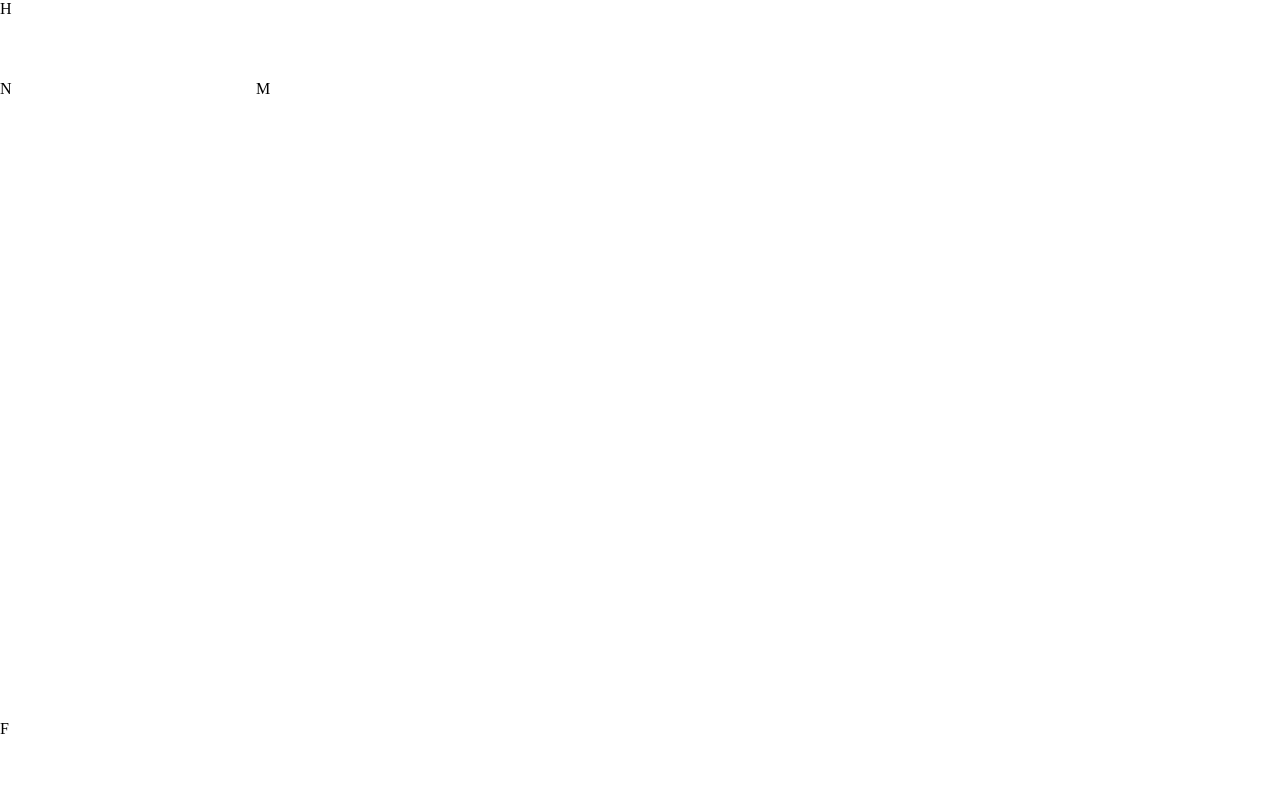
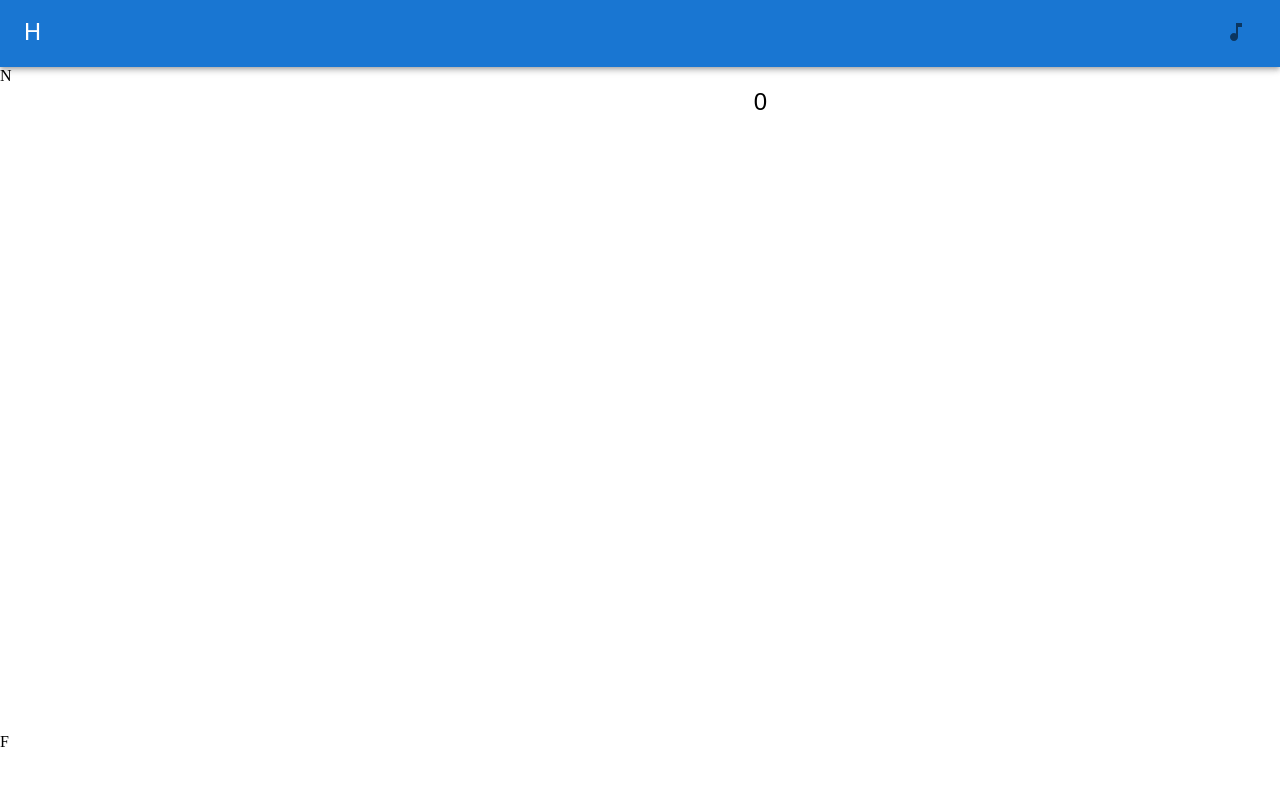
Before and after one commit to jcmsj/Ibuki, a React (Vite) app: page / in a window 1280 px wide. Shown: the top 786 px of the page. Built offline with nearby package versions, Linux system fonts and the light colour scheme.

Commit message:
WIP: Scaffold MUI and timer

```diff
--- a/package.json
+++ b/package.json
@@ -11,6 +11,7 @@
   "dependencies": {
     "@emotion/react": "^11.10.5",
     "@emotion/styled": "^11.10.5",
+    "@mui/icons-material": "^5.10.9",
     "@mui/material": "^5.10.12",
     "localforage": "^1.10.0",
     "match-sorter": "^6.3.1",
@@ -26,6 +27,6 @@
     "@vitejs/plugin-react": "^2.2.0",
     "sass": "^1.56.0",
     "typescript": "^4.6.4",
-    "vite": "^3.2.0"
+    "vite": "^3.2.2"
   }
 }
--- a/src/App.tsx
+++ b/src/App.tsx
@@ -1,12 +1,27 @@
+import { useState } from 'react'
+import { InputTimer } from './counter/InputTimer'
+import TopBar from './components/TopBar'
+import { Theme } from './components/Theme'
+import { CounterProvider } from './counter/CounterProvider'
+import { MusicNote } from "@mui/icons-material"
+import { IconButton } from '@mui/material'
 function App() {
 
   return <>
-    <header>H</header>
-    <nav>N</nav>
-    <main>
-      M
-    </main>
-    <footer>F</footer>
+    <Theme>
+      <TopBar title="H">
+        <IconButton>
+          <MusicNote />
+        </IconButton>
+      </TopBar>
+      <nav>N</nav>
+      <main>
+        <CounterProvider>
+          <InputTimer />
+        </CounterProvider>
+      </main>
+      <footer>F</footer>
+    </Theme>
   </>
 }
 
--- /dev/null
+++ b/src/components/AppTitle.tsx
@@ -0,0 +1,10 @@
+import { Typography, TypographyProps } from "@mui/material"
+import { AuxProps } from "./AuxProps";
+
+export default function AppTitle({
+    children,
+    ...props }: AuxProps<TypographyProps>) {
+    return <Typography variant="h5" component="div" sx={{ flexGrow: 1 }} {...props}>
+        {children}
+    </Typography>;
+}
--- /dev/null
+++ b/src/components/AuxProps.ts
@@ -0,0 +1,5 @@
+import { PropsWithChildren } from "react";
+
+export interface AuxProps<T = any> extends PropsWithChildren {
+    props?: T;
+}
--- /dev/null
+++ b/src/components/Theme.tsx
@@ -0,0 +1,23 @@
+import { createTheme, ThemeProvider, useMediaQuery } from "@mui/material";
+import { useMemo } from "react";
+import { AuxProps } from "./AuxProps";
+
+export function Theme({ children, ...props }:AuxProps) {
+    const prefersDarkMode = useMediaQuery('(prefers-color-scheme: dark)');
+
+    const theme = useMemo(
+        () =>
+            createTheme({
+                palette: {
+                    mode: prefersDarkMode ? 'dark' : 'light',
+                },
+            }),
+        [prefersDarkMode],
+    );
+    return <ThemeProvider
+        theme={theme}
+        {...props}
+    >
+        {children}
+    </ThemeProvider>
+}
--- /dev/null
+++ b/src/components/TopBar.tsx
@@ -0,0 +1,45 @@
+import { ArrowBack } from "@mui/icons-material";
+import { AppBar, AppBarProps, IconButton, IconButtonProps, Toolbar, ToolbarProps } from "@mui/material";
+import { useNavigate } from "react-router-dom";
+import AppTitle from "./AppTitle";
+import { AuxProps } from "./AuxProps";
+
+function ArrowButton(props:IconButtonProps) {
+    return <IconButton
+        {...props}
+    >
+        <ArrowBack />
+    </IconButton>;
+}
+
+export interface TopBarProps extends AuxProps<AppBarProps>{
+    cancellable?: boolean;
+    onBack?: () => void;
+    title?: string;
+    toolBarProps?: ToolbarProps;
+}
+
+export default function TopBar({ cancellable=false, onBack, children=undefined, title=undefined, toolBarProps, ...props }:TopBarProps) {
+    const navigate = useNavigate();
+    const goBack = () => onBack ? onBack() : navigate(-1);
+    return <AppBar
+        position="sticky"
+        sx={theme => theme.palette.mode == "dark" ? {
+            background: "black",
+        } : {}}
+        {...props}
+    >
+        <Toolbar
+            {...toolBarProps}
+        >
+            {(cancellable ?? onBack) ?
+                <ArrowButton
+                    onClick={goBack}
+                />
+                : null
+            }
+            <AppTitle>{title}</AppTitle>
+            {children}
+        </Toolbar>
+    </AppBar>
+}
--- /dev/null
+++ b/src/counter/CounterProvider.tsx
@@ -0,0 +1,42 @@
+import { createContext, useContext, Dispatch, PropsWithChildren, SetStateAction, useState } from "react";
+
+interface CounterContext {
+    count: number;
+    setCount: Dispatch<SetStateAction<number>>;
+    increment: () => void;
+    decrement: () => void;
+}
+
+export const CounterContext = createContext({
+    count: 0,
+    setCount(n: number) {
+        this.count = n
+    },
+    increment() {
+        this.count++
+    },
+    decrement() {
+        this.count--
+    }
+});
+
+export function CounterProvider({ initial = 0, children }:{initial?:number} & PropsWithChildren) {
+    const [count, setCount] = useState(initial);
+    const context = {
+        count,
+        setCount,
+        decrement() {
+            setCount(c => c - 1)
+        },
+        increment() {
+            setCount(c => c + 1)
+        }
+    }
+    return <CounterContext.Provider value={context}>
+        {children}
+    </CounterContext.Provider>
+}
+
+export function useCounter() {
+    return useContext(CounterContext);
+}
--- a/src/InputTimer.tsx
+++ b/src/counter/InputTimer.tsx
@@ -1,6 +1,5 @@
 import { FormEvent, useEffect } from "react";
 import { useCounter } from "./CounterProvider";
-
 export function InputTimer() {
   const { count, setCount, decrement } = useCounter();
   let timer: number = 0;
@@ -42,9 +41,7 @@ export function InputTimer() {
   }
 
   return <>
-    <br></br>
-    <h2>
-
+    <h2 style={{textAlign:"center"}}>
       <input type="number"
         style={{
           border: "none",
--- a/src/layout.sass
+++ b/src/layout.sass
@@ -5,7 +5,7 @@ body
 
 #root
     display: grid
-    grid-template-rows: 1fr 8fr 1fr
+    grid-template-rows: 1fr 10fr 1fr
     grid-template-columns: repeat(5, 1fr)
     height: 100%
 
```
Also changed, not shown: src/components/InputOutline.tsx (added, +9 -0 lines), src/components/SearchBar.tsx (added, +15 -0 lines), 1 other file (tests, documents, lock files or other folders).
